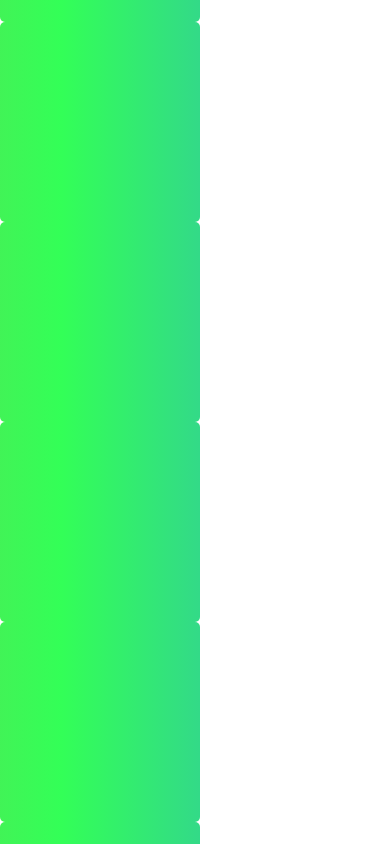
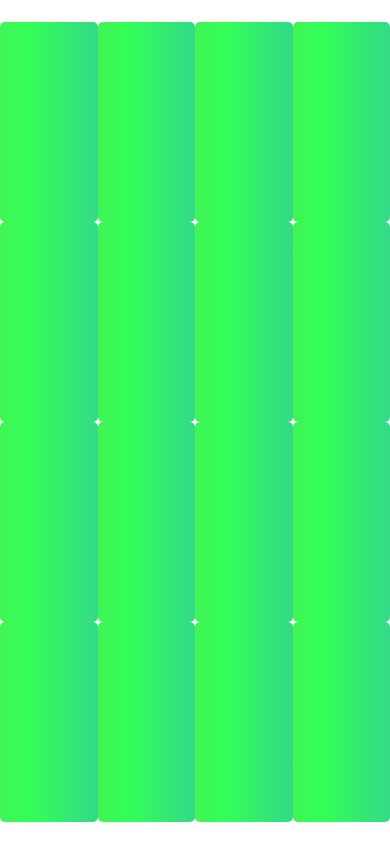
Before and after one commit to RobelKasahun/launchpad, a plain HTML site: page index.html in a window 390 px wide. Shown: the top 844 px of the page. Drawn offline with nearby package versions, Linux system fonts and the light colour scheme.

Commit message:
add styling to the grid

```diff
--- a/index.html
+++ b/index.html
@@ -13,31 +13,31 @@
 <body>
     <div class="container btns">
         <div class="row">
-            <button class="beat1 beat col-3"></button>
-            <button class="beat1 beat col-3"></button>
-            <button class="beat1 beat col-3"></button>
-            <button class="beat1 beat col-3"></button>
+            <button class="col beat1 beat"></button>
+            <button class="col beat2 beat"></button>
+            <button class="col beat3 beat"></button>
+            <button class="col beat4 beat"></button>
         </div>
 
         <div class="row">
-            <button class="beat1 beat col-3 col-sm-3 col-md-3 col-lg-3 col-xl-3 col-xxl-3"></button>
-            <button class="beat2 beat col-3 col-sm-3 col-md-3 col-lg-3 col-xl-3 col-xxl-3"></button>
-            <button class="beat3 beat col-3 col-sm-3 col-md-3 col-lg-3 col-xl-3 col-xxl-3"></button>
-            <button class="beat4 beat col-3 col-sm-3 col-md-3 col-lg-3 col-xl-3 col-xxl-3"></button>
+            <button class="col beat5 beat"></button>
+            <button class="col beat6 beat"></button>
+            <button class="col beat7 beat"></button>
+            <button class="col beat8 beat"></button>
         </div>
 
         <div class="row">
-            <button class="beat1 beat col-3 col-sm-3 col-md-3 col-lg-3 col-xl-3 col-xxl-3"></button>
-            <button class="beat2 beat col-3 col-sm-3 col-md-3 col-lg-3 col-xl-3 col-xxl-3"></button>
-            <button class="beat3 beat col-3 col-sm-3 col-md-3 col-lg-3 col-xl-3 col-xxl-3"></button>
-            <button class="beat4 beat col-3 col-sm-3 col-md-3 col-lg-3 col-xl-3 col-xxl-3"></button>
+            <button class="col beat9 beat"></button>
+            <button class="col beat10 beat"></button>
+            <button class="col beat11 beat"></button>
+            <button class="col beat12 beat"></button>
         </div>
 
         <div class="row">
-            <button class="beat1 beat col-3 col-sm-3 col-md-3 col-lg-3 col-xl-3 col-xxl-3"></button>
-            <button class="beat2 beat col-3 col-sm-3 col-md-3 col-lg-3 col-xl-3 col-xxl-3"></button>
-            <button class="beat3 beat col-3 col-sm-3 col-md-3 col-lg-3 col-xl-3 col-xxl-3"></button>
-            <button class="beat4 beat col-3 col-sm-3 col-md-3 col-lg-3 col-xl-3 col-xxl-3"></button>
+            <button class="col beat13 beat"></button>
+            <button class="col beat14 beat"></button>
+            <button class="col beat15 beat"></button>
+            <button class="col beat16 beat"></button>
         </div>
     </div>
 
```
